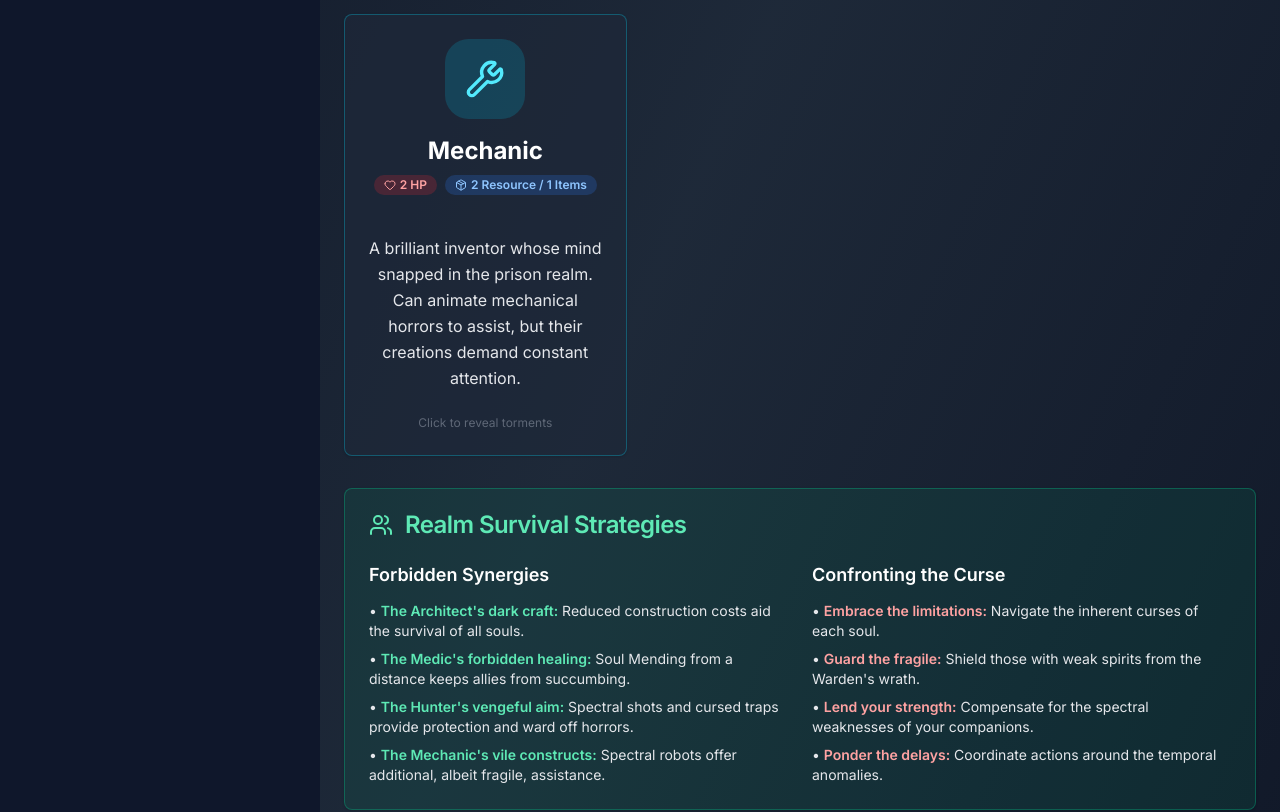
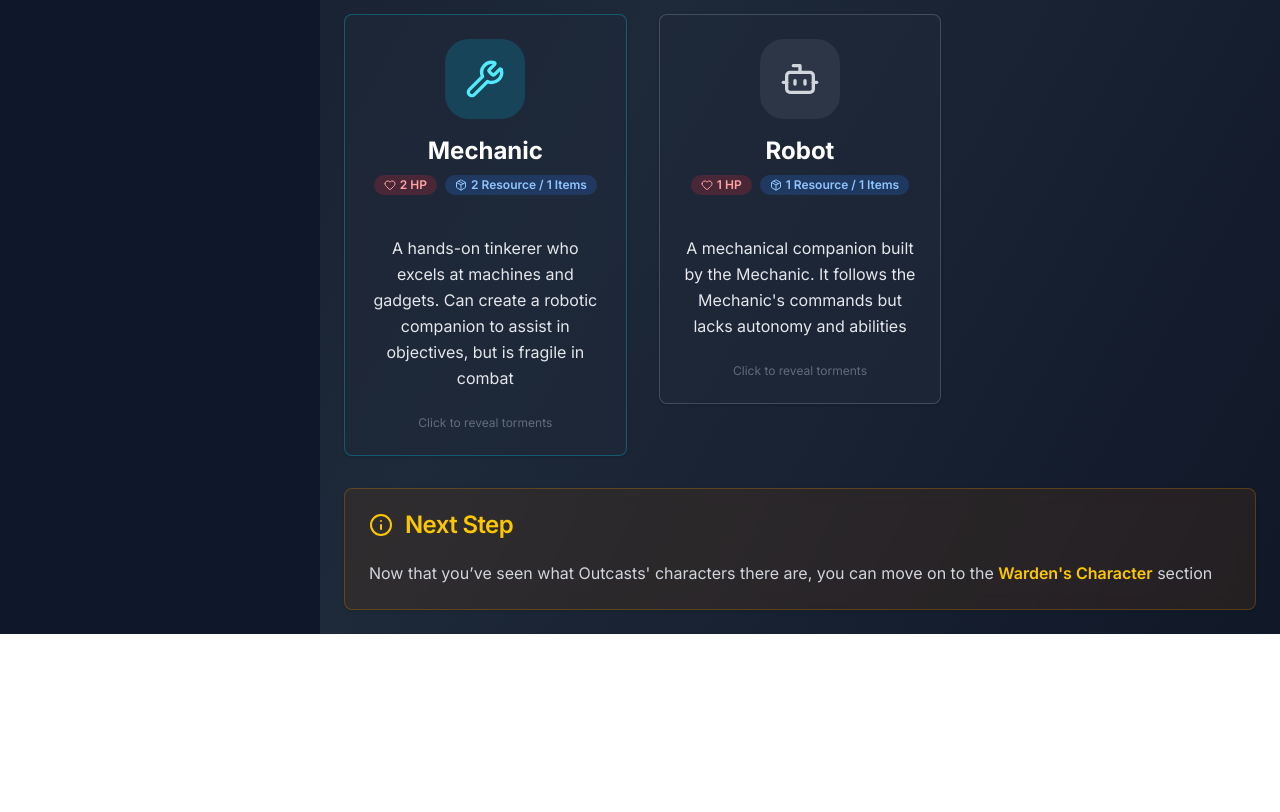
Before and after one commit to EkVid/boardgame, a Next.js app: page /outcastCharacters in a window 1280 px wide. Shown: the part 1100-1912 px from the top of the page. After the commit the page ends 1734 px from the top, so only its background shows below. Built offline with nearby package versions, Linux system fonts and the light colour scheme.

Commit message:
completed outcast character

```diff
--- a/src/app/outcastCharacters/page.tsx
+++ b/src/app/outcastCharacters/page.tsx
@@ -8,6 +8,8 @@ import { Badge } from "@/components/ui/badge";
 import {
   Users,
   Heart,
+  Bot,
+  Book,
   Package,
   SplinePointer,
   Zap,
@@ -48,7 +50,7 @@ const characters = [
     hp: 2,
     resources: 2,
     items: 2,
-    description: "A manipulator who thrives on deception and misdirection. Outcasts can never be fully sure whether he’s helping or just playing his own game",
+    description: "A manipulator who thrives on deception and misdirection. People can never be sure if he’s just playing his own game",
     passiveName1: "Misdirection",
     passive1: "Whenever the Trickster is attacked by the hunter, the hunter must flip a coin: on success, the attack hits as normal; on failure, the Trickster dodges ",
     abilityName1: "Switcheroo",
@@ -64,7 +66,7 @@ const characters = [
     hp: 2,
     resources: 3,
     items: 1,
-    description: "A trained professiontal who carries scraps of medical knowledge and supplies, but bad at fighting",
+    description: "A trained professiontal who carries scraps of medical knowledge and supplies, but cannot fight",
     passiveName1: "Healer",
     passive1: "All Outcasts can heal each other from 1 space away instead of in the same space",
     passiveName2: "Doctor",
@@ -74,8 +76,6 @@ const characters = [
     coolDown1: 2,
     drawbackName1: "Pacifist",
     drawback1: "Cannot carry offensive items or set traps",
-    drawbackName2: "Fragile Soul",
-    drawback2: "All damage from Warden has x1.25 effect",
     color: "green",
   },
   {
@@ -150,11 +150,28 @@ const characters = [
     hp: 2,
     resources: 2,
     items: 1,
-    description: "A brilliant inventor whose mind snapped in the prison realm. Can animate mechanical horrors to assist, but their creations demand constant attention.",
-    passive: "Efficient Restoration: All repair actions require 1 less material. Necromechanics: Can construct/control spectral robots (2 max per game, 8 total actions).",
-    ability: "Animate Construct: Create ghost robot on adjacent space. Construct has 1 HP, holds 1 resource/item, no special abilities. Can control even when unconscious. Limit: 2 robots, 8 total actions.",
-    drawback: "Obsessive Focus: Cannot move same turn Robot Control is used. Fractured Mind: All damage from Warden counts as 2x damage due to mental instability.",
+    description: "A hands-on tinkerer who excels at machines and gadgets. Can create a robotic companion to assist in objectives, but is fragile in combat",
+    defaultItemName1: "Controller",
+    defaultItem1: "The Mechanic has a controller that can create / control a robot that's created by him. Cannot be given, exchanged, and can only be discarded when the usage limit hits",
+    passiveName1: "Efficient Repairs",
+    passive1: "If the mechanic is in the game (not in coma or eliminated), then all repair actions require 1 less material",
+    abilityName1: "Robot Control",
+    ability1: "Mechanic constructs a robot piece on any adjacent space (not on river). The robot is basically like a normal outcast that has no ability or trait, it can be controlled based on the robot playcard. The mechanic can still control the robot even when he is in coma, and he can construct a 2nd robot if the first one is destroyed by the hunter",
+    drawbackName1: "Stationary Operator",
+    drawback1: "The mechanic cannot move on the same turn when Robot Control is used",
+    drawbackName2: "Fragile",
+    drawback2: "Any damage taken from the Warden will be doubled",
     color: "cyan",
+  },
+  {
+    name: "Robot",
+    icon: Bot,
+    hp: 1,
+    resources: 1,
+    items: 1,
+    description: "A mechanical companion built by the Mechanic. It follows the Mechanic's commands but lacks autonomy and abilities",
+    desc: "The Robot is not a character that can be picked. It's created from the Mechanic's ability. It has no unique passive traits, abilities, or weaknesses of its own, but it can perform standard actions such as moving, building, repairing, combating, and assisting with objectives just like any other Outcast",
+    color: "gray",
   }
 ];
 
@@ -255,6 +272,25 @@ export default function OutcastCharacters() {
                           exit={{ opacity: 0, height: 0 }}
                           transition={{ duration: 0.3 }}
                         >
+
+                          {character.desc &&
+                           <motion.div
+                           className="space-y-2"
+                           initial={{ x: -20, opacity: 0 }}
+                           animate={{ x: 0, opacity: 1 }}
+                           transition={{ delay: 0.1 }}
+                          >
+                            <div className="flex items-center gap-2">
+                              <Book className="w-4 h-4 text-purple-300" />
+                              <h4 className="font-semibold text-purple-300">Description</h4>
+                            </div>
+                            <p className="text-sm text-gray-200 leading-relaxed bg-gray-900/30 p-3 rounded-lg">
+                              {character.desc}
+                            </p>
+                          </motion.div>
+                          }
+
+
                           {character.defaultItem1 && <motion.div
                               className="space-y-2"
                               initial={{ x: -20, opacity: 0 }}
@@ -287,7 +323,7 @@ export default function OutcastCharacters() {
                             </motion.div>
                           }
 
-                          <motion.div
+                          {character.passive1 && <motion.div
                             className="space-y-2"
                             initial={{ x: -20, opacity: 0 }}
                             animate={{ x: 0, opacity: 1 }}
@@ -301,6 +337,8 @@ export default function OutcastCharacters() {
                               {character.passive1}
                             </p>
                           </motion.div>
+                          }
+
 
                           {character.passive2 &&
                            <motion.div
@@ -319,7 +357,7 @@ export default function OutcastCharacters() {
                           </motion.div>
                           }
 
-                          <motion.div
+                          {character.ability1 && <motion.div
                             className="space-y-2"
                             initial={{ x: -20, opacity: 0 }}
                             animate={{ x: 0, opacity: 1 }}
@@ -337,12 +375,22 @@ export default function OutcastCharacters() {
                               Limit: {character.coolDown1} bullets
                             </p>
                             :
+                            character.name === 'Mechanic' ?
+                            <div>
+                              <p className="text-sm text-gray-200 leading-relaxed bg-gray-900/30 p-3 rounded-lg">
+                              Limit - 1 : Only 1 robot can be present and can construct a total of {character.coolDown1} robots in a game
+                              </p>
+                              <p className="text-sm text-gray-200 leading-relaxed bg-gray-900/30 p-3 rounded-lg">
+                              Limit - 2: The total actions allowed are 8 actions. If the robot is still alive after 8 allowed actions, then it stays on the board but it cannot be controlled
+                              </p>
+                            </div>
+                            :
                             <p className="text-sm text-gray-200 leading-relaxed bg-gray-900/30 p-3 rounded-lg">
-                              CoolDown: {character.coolDown1} turns
+                             CoolDown: {character.coolDown1} turns
                             </p>
                             }
                           </motion.div>
-
+                          }
 
                           {character.ability2 && <motion.div
                               className="space-y-2"
@@ -369,7 +417,7 @@ export default function OutcastCharacters() {
                             </motion.div>
                           }
 
-                          <motion.div
+                          {character.drawback1 && <motion.div
                             className="space-y-2"
                             initial={{ x: -20, opacity: 0 }}
                             animate={{ x: 0, opacity: 1 }}
@@ -383,6 +431,7 @@ export default function OutcastCharacters() {
                               {character.drawback1}
                             </p>
                           </motion.div>
+                          }
 
                           { character.drawbackName2 &&
                             <motion.div
@@ -420,43 +469,6 @@ export default function OutcastCharacters() {
           })}
         </div>
 
-        {/* Strategy Tips */}
-        <motion.div
-          initial={{ opacity: 0, y: 40 }}
-          animate={{ opacity: 1, y: 0 }}
-          transition={{ delay: 0.8, duration: 0.6 }}
-        >
-          <Card className="bg-emerald-500/10 border-emerald-400/30">
-            <CardHeader>
-              <CardTitle className="flex items-center gap-3 text-2xl text-emerald-300">
-                <Users className="w-6 h-6" />
-                Realm Survival Strategies
-              </CardTitle>
-            </CardHeader>
-            <CardContent className="space-y-4">
-              <div className="grid md:grid-cols-2 gap-6">
-                <div className="space-y-3">
-                  <h3 className="text-lg font-semibold text-white">Forbidden Synergies</h3>
-                  <ul className="space-y-2 text-sm text-gray-200">
-                    <li>• <span className="text-emerald-300 font-semibold">The Architect's dark craft:</span> Reduced construction costs aid the survival of all souls.</li>
-                    <li>• <span className="text-emerald-300 font-semibold">The Medic's forbidden healing:</span> Soul Mending from a distance keeps allies from succumbing.</li>
-                    <li>• <span className="text-emerald-300 font-semibold">The Hunter's vengeful aim:</span> Spectral shots and cursed traps provide protection and ward off horrors.</li>
-                    <li>• <span className="text-emerald-300 font-semibold">The Mechanic's vile constructs:</span> Spectral robots offer additional, albeit fragile, assistance.</li>
-                  </ul>
-                </div>
-                <div className="space-y-3">
-                  <h3 className="text-lg font-semibold text-white">Confronting the Curse</h3>
-                  <ul className="space-y-2 text-sm text-gray-200">
-                    <li>• <span className="text-red-300 font-semibold">Embrace the limitations:</span> Navigate the inherent curses of each soul.</li>
-                    <li>• <span className="text-red-300 font-semibold">Guard the fragile:</span> Shield those with weak spirits from the Warden's wrath.</li>
-                    <li>• <span className="text-red-300 font-semibold">Lend your strength:</span> Compensate for the spectral weaknesses of your companions.</li>
-                    <li>• <span className="text-red-300 font-semibold">Ponder the delays:</span> Coordinate actions around the temporal anomalies.</li>
-                  </ul>
-                </div>
-              </div>
-            </CardContent>
-          </Card>
-        </motion.div>
         <motion.div
           initial={{ opacity: 0, y: 40 }}
           animate={{ opacity: 1, y: 0 }}
@@ -471,7 +483,7 @@ export default function OutcastCharacters() {
             </CardHeader>
             <CardContent className="space-y-3">
               <p className="text-gray-300">
-                Now that you’ve learned what objectives need to be completed by the Outcasts in the game, you can move on to the <a href="/resourceItem"><span className="text-yellow-400 font-semibold">Resources & Items</span></a> section
+                Now that you’ve seen what Outcasts' characters there are, you can move on to the <a href="/wardenCharacters"><span className="text-yellow-400 font-semibold">Warden's Character</span></a> section
               </p>
             </CardContent>
           </Card>
```
